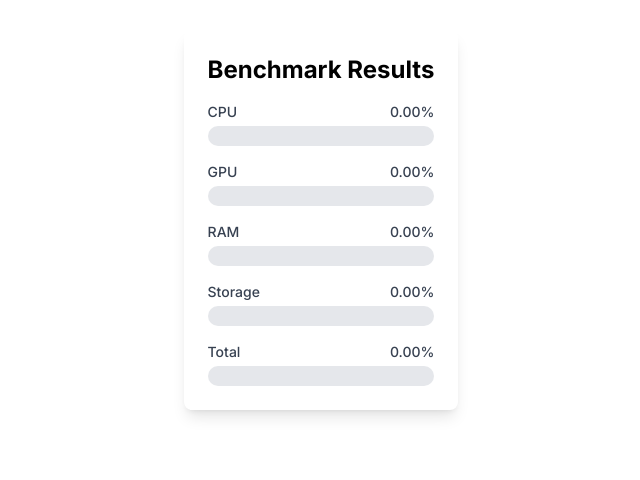
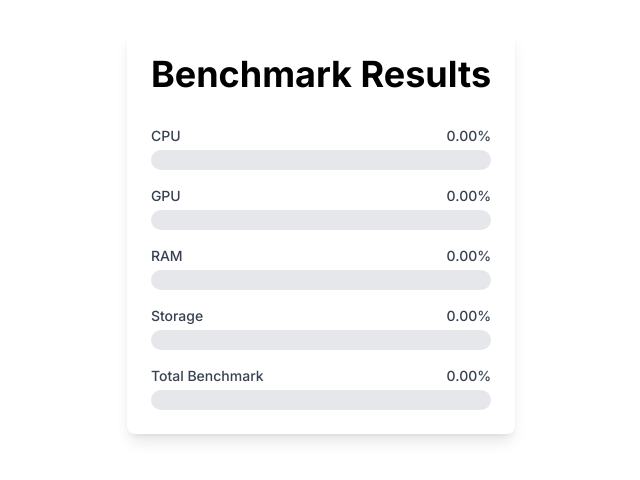
Before and after one commit to parathan/laptop-price-gauge, a Next.js app in the folder lpg-webapp/: page /results in a window 1280 px wide. Shown: the part 210-690 px from the top of the page, without its empty margins (319-959 px from the left). Built offline with nearby package versions, Linux system fonts and the light colour scheme; no server answers.

Commit message:
update results page

```diff
--- a/lpg-webapp/src/app/results/page.tsx
+++ b/lpg-webapp/src/app/results/page.tsx
@@ -111,15 +111,15 @@ export default function Results() {
         )
     }
     return (
-        <div className="grid justify-items-center mx-auto w-1/3 mt-60 space-y-10">
-            <div className="max-w-lg mx-auto p-6 bg-white shadow-lg rounded-lg">
-                <h1 className="text-2xl font-bold mb-4">Benchmark Results</h1>
+        <div className="grid justify-items-center mx-auto w-1/2 mt-60 space-y-10">
+            <div className="max-w-2xl mx-auto p-6 bg-white shadow-lg rounded-lg ">
+                <h1 className="text-4xl font-bold mb-8">Benchmark Results</h1>
                 <div className="space-y-4">
                     {benchmarkDisplay("CPU", cpuResult, "bg-red-500")}
                     {benchmarkDisplay("GPU", gpuResult, "bg-blue-500")}
                     {benchmarkDisplay("RAM", ramResult, "bg-green-500")}
                     {benchmarkDisplay("Storage", storageResult, "bg-yellow-500")}
-                    {benchmarkDisplay("Total", totalResult, "bg-indigo-500")}
+                    {benchmarkDisplay("Total Benchmark", totalResult, "bg-indigo-500")}
                 </div>
             </div>
         </div>
```
